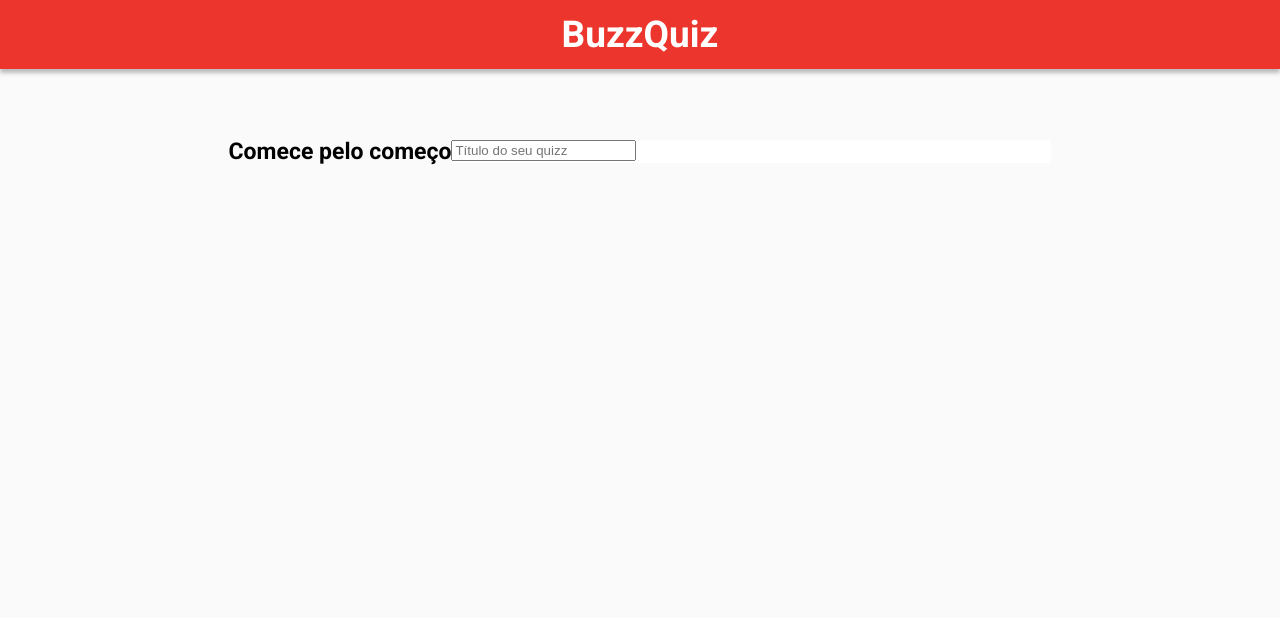
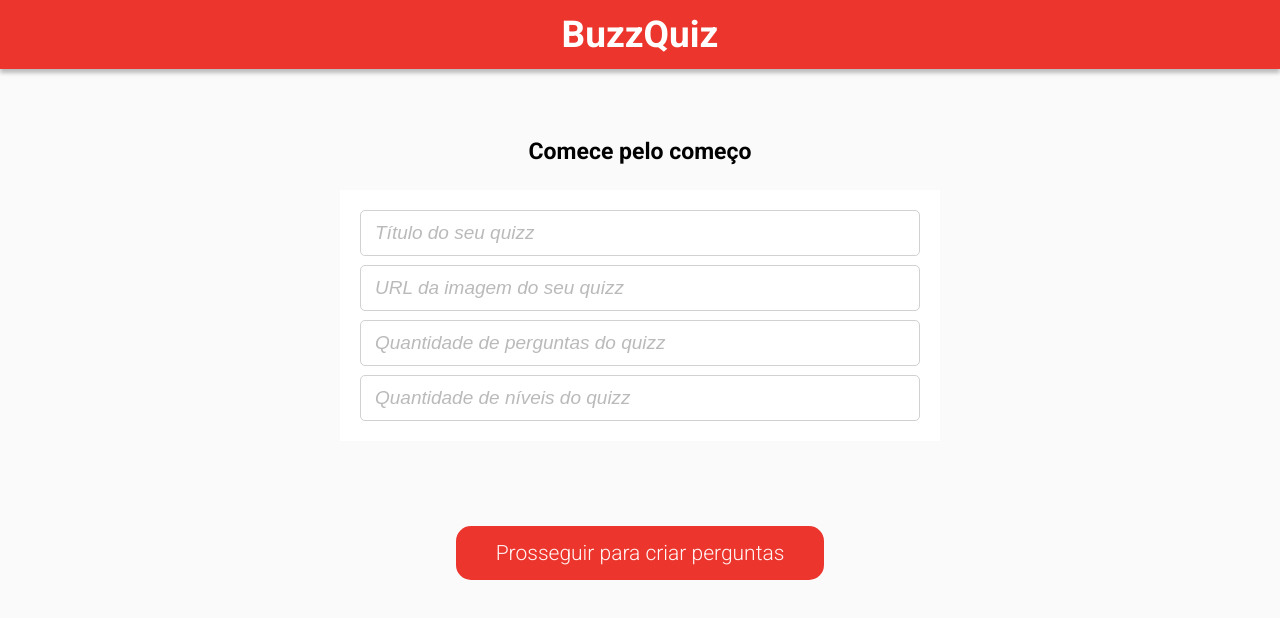
Before and after one commit to rodrigovf2102/BuzzQuizz, a plain HTML site: page index.html in a window 1280 px wide. Drawn offline with Linux system fonts and the light colour scheme.

Commit message:
CriarQuizz

```diff
--- a/estilosNovoQuiz.css
+++ b/estilosNovoQuiz.css
@@ -8,18 +8,68 @@ body {
 }
 
 .CriarQuizz {
-    margin-top: 140px;
+    width: 600px;
+    margin: 140px auto;
     display: flex;
+    flex-direction: column;
     justify-content: center;
+    align-items: center;
 }
 
 .CriarQuizz span {
     font-size: 23px;
     font-weight: 700;
     font-family: 'Roboto', sans-serif;
+    margin-bottom: 27px;
+
 }
 
 .Container {
     background-color: #FFFFFF;
     width: 600px;
+    height: auto;
+    box-sizing: border-box;
+    padding: 20px;
 }
+
+.setup {
+    display: flex;
+    flex-direction: column;
+    gap: 9px;
+}
+
+.setup input {
+    height: 46px;
+    font-size: 19px;
+    font-style: italic;
+    font-weight: 400;
+    outline: none;
+    background-color: #FFFFFF;
+    padding-left: 14px;
+    border: 1px solid #D1D1D1;
+    border-radius: 5px;
+    color: #BABABA;
+}
+
+::placeholder {
+    color: #BABABA;
+}
+
+.botao-criar {
+    display: flex;
+    background-color: #EC362D;
+    width: auto;
+    height: 54px;
+    border-radius: 15px;
+    border: none;
+    justify-content: center;
+    align-items: center;
+    margin-top: 85px;
+    font-style: normal;
+    font-weight: 300;
+    font-size: 21px;
+    line-height: 25px;
+    font-family: 'Roboto', sans-serif;
+    padding: 0 40px;
+    color: #FFF5F4;
+}
--- a/index.html
+++ b/index.html
@@ -15,14 +15,19 @@
 <body>
     <header class="topo">BuzzQuiz</header>
 
-    <div class="CriarQuizz">
+    <div class="CriarQuizz Info">
         <span>Comece pelo começo</span>
 
         <div class="Container">
             <div class="setup">
-                <input type="text" placeholder="Título do seu quizz" required minlength="20" maxlength="65">
+                <input type="text" required minlength="20" maxlength="65" placeholder="Título do seu quizz">
+                <input type="url" required placeholder="URL da imagem do seu quizz">
+                <input type="number" required min="3" placeholder="Quantidade de perguntas do quizz">
+                <input type="number" required min="2" placeholder="Quantidade de níveis do quizz">
             </div>
         </div>
+
+        <button class="botao-criar">Prosseguir para criar perguntas</button>
 
     </div>
 
```
